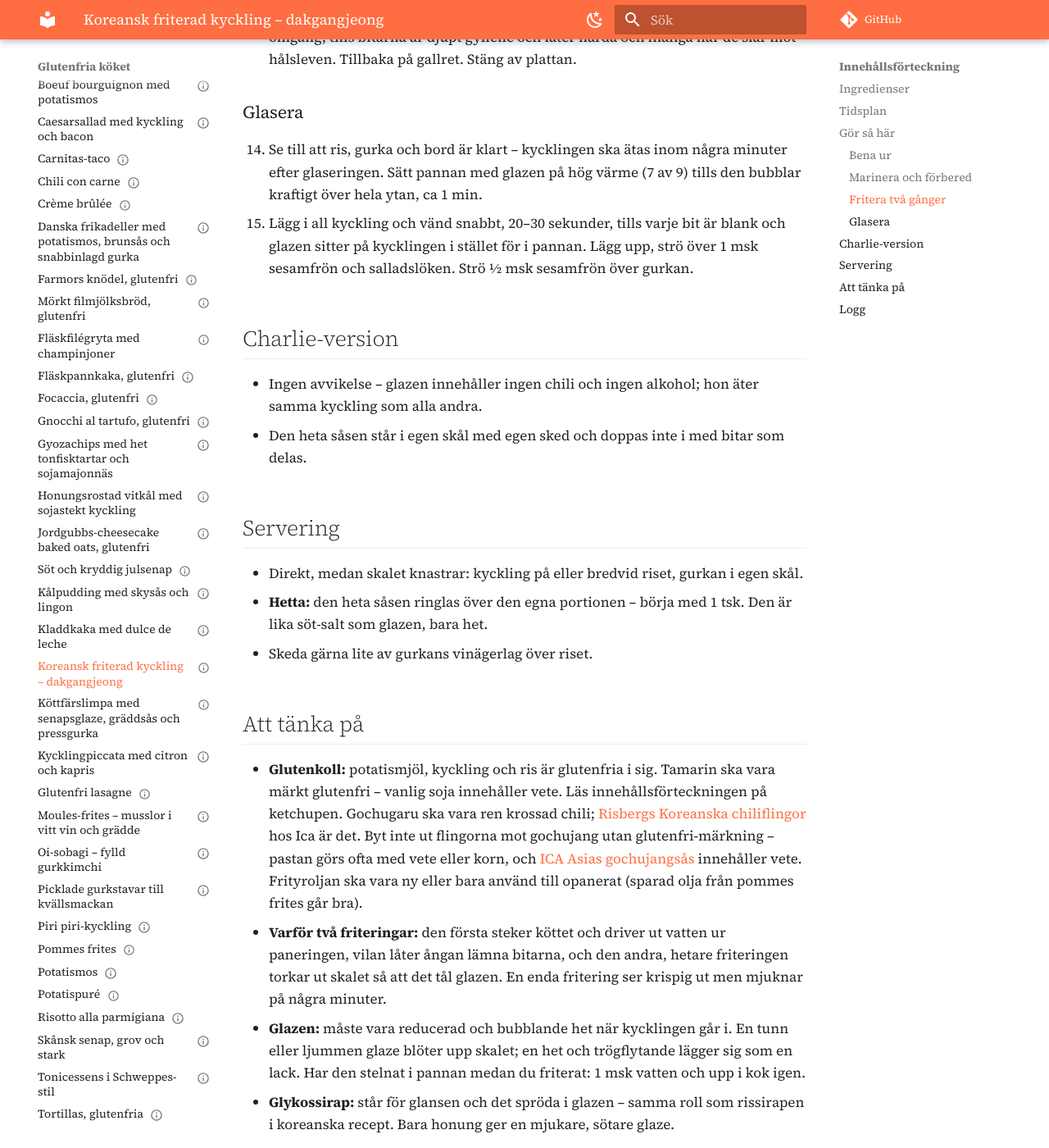
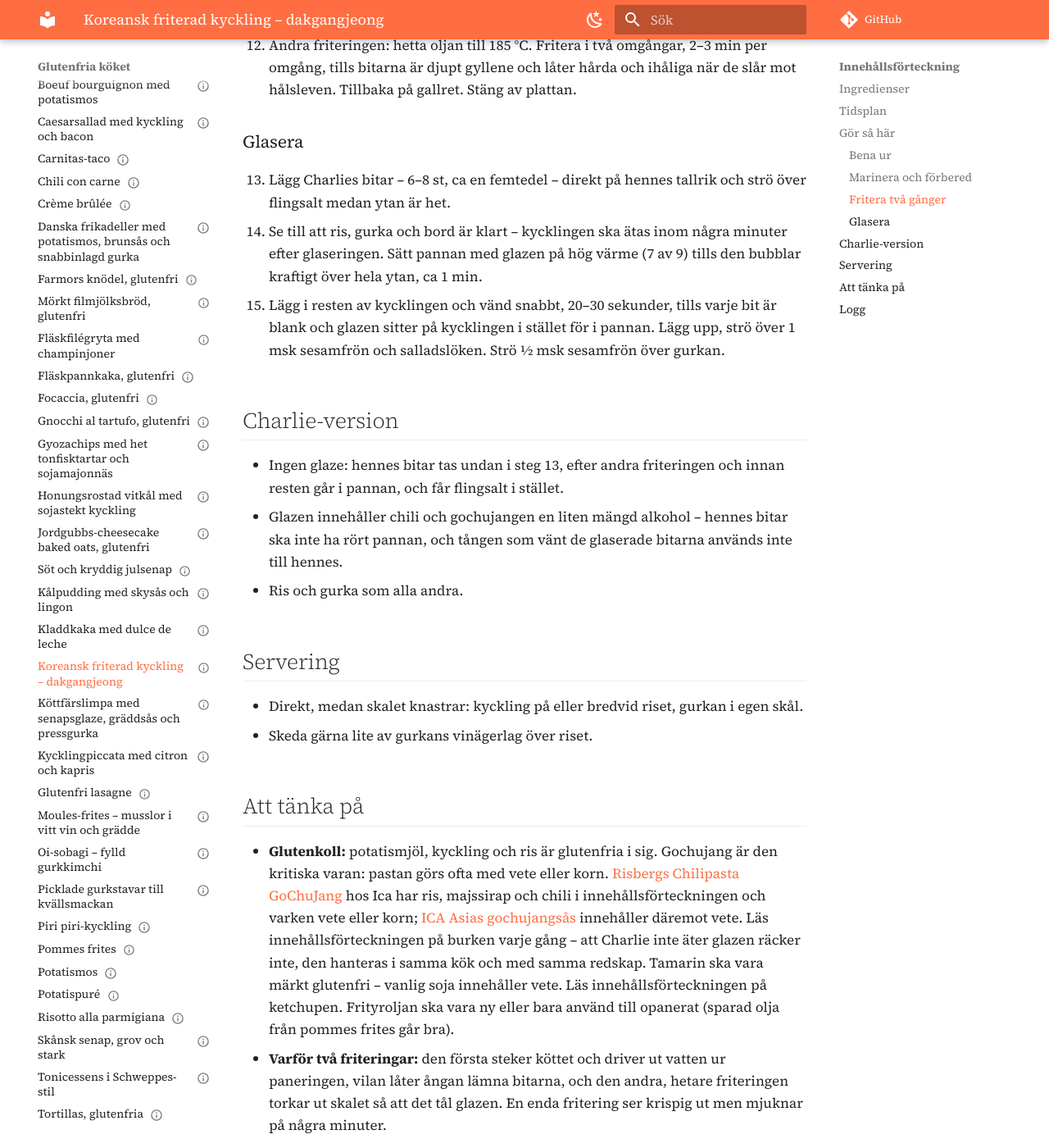
Before and after one commit to Hakan-ValidAlpha/glutenfriakocken, an MkDocs documentation site: the page built from docs/recept/koreansk-friterad-kyckling.md, in a window 1280 px wide and 1400 px high, scrolled down 3856 px. Shown: the whole window at 82% size. Built offline with MkDocs 1.6.1 and Material for MkDocs 9.7.7, drawn with Linux system fonts in a browser that asks for light colours; comment, search, counter and statistics services are not loaded; some of the changed text lies outside the part shown.

Commit message:
koreansk friterad kyckling: gochujang i glazen, Charlies bitar oglaserade
Co-Authored-By: Claude Fable 5.2 <noreply@anthropic.com>
Claude-Session: https://claude.ai/code/session_012LLv3pepqyeL2itZVkPiPH

```diff
--- a/docs/recept/koreansk-friterad-kyckling.md
+++ b/docs/recept/koreansk-friterad-kyckling.md
@@ -8,14 +8,14 @@ status: ny
 senast_lagad: null
 betyg: null
 charlie_ok: null
-tags: [kyckling, fritering, koreanskt, glaze, ris]
+tags: [kyckling, fritering, koreanskt, glaze, chili, ris]
 ---
 
 # Koreansk friterad kyckling – dakgangjeong
 
 **4 portioner · ca 75 min (varav 20 min urbening) · glutenfri**
 
-Urbenade kycklingklubbor i bitar, vända i potatismjöl och friterade två gånger – först genomstekta i 170 °C, sedan glashårda i 185 °C – och till sist vända i en blank, söt-salt glaze av tamari, vitlök, ingefära och vinäger. Potatismjöl är den koreanska standardpaneringen och gör rätten glutenfri utan omvägar. Glazen är helt utan chili; hettan står i en egen skål på bordet. Till det jasminris och en snabb vinägergurka som skär igenom det feta och söta.
+Urbenade kycklingklubbor i bitar, vända i potatismjöl och friterade två gånger – först genomstekta i 170 °C, sedan glashårda i 185 °C – och till sist vända i en blank, söt-salt och lagom het yangnyeom-glaze av gochujang, ketchup, tamari, vitlök och vinäger. Potatismjöl är den koreanska standardpaneringen och gör rätten glutenfri utan omvägar. Charlies bitar tas undan före glaseringen och äts naturella med flingsalt. Till det jasminris och en snabb vinägergurka som skär igenom det feta och söta.
 
 ## Ingredienser
 
@@ -36,18 +36,13 @@ Urbenade kycklingklubbor i bitar, vända i potatismjöl och friterade två gång
 |---:|---|
 | 1 msk | rapsolja |
 | 3 st | vitlöksklyftor, finhackade |
-| 3 msk | tamari (glutenfri soja) |
-| 4 msk | glykossirap |
-| 2 msk | honung |
+| 2 msk | gochujang (koreansk chilipasta utan vete och korn – se Glutenkoll) |
 | 2 msk | ketchup |
+| 2 msk | tamari (glutenfri soja) |
+| 3 msk | glykossirap |
+| 1 msk | honung |
 | 4 msk | risvinäger (2 msk i glazen, 2 msk till gurkan; vitvinsvinäger går också) |
 | 1 tsk | rostad sesamolja |
-
-**Het sås till bordet** (görs på 2 msk av glazen)
-
-| Mängd | Ingrediens |
-|---:|---|
-| 2 tsk | gochugaru (koreanska chiliflingor) |
 
 **Ris och gurka**
 
@@ -59,15 +54,21 @@ Urbenade kycklingklubbor i bitar, vända i potatismjöl och friterade två gång
 | 1½ msk | sesamfrön (1 msk över kycklingen, ½ msk över gurkan) |
 | 2 st | salladslökar, tunt skivade |
 
+**Till Charlie**
+
+| Mängd | Ingrediens |
+|---:|---|
+| | flingsalt |
+
 ## Tidsplan
 
 | Tid | Moment |
 |---|---|
 | T−75 min | Bena ur och skär kycklingen, steg 1–2. |
-| T−55 min | Marinera, steg 3. Under tiden: gurka, glaze och het sås, steg 4–7. |
-| T−35 min | Panera, steg 8. Oljan på, steg 9. Riset på, steg 10. |
-| T−25 min | Första friteringen i tre omgångar, steg 11–12. |
-| T−10 min | Andra friteringen i två omgångar, steg 13. |
+| T−55 min | Marinera, steg 3. Under tiden: gurka och glaze, steg 4–6. |
+| T−35 min | Panera, steg 7. Oljan på, steg 8. Riset på, steg 9. |
+| T−25 min | Första friteringen i tre omgångar, steg 10–11. |
+| T−10 min | Andra friteringen i två omgångar, steg 12. Charlies bitar undan, steg 13. |
 | T−2 min | Glazen kokas upp, kycklingen vänds i, steg 14–15. |
 
 ## Gör så här
@@ -82,46 +83,47 @@ Urbenade kycklingklubbor i bitar, vända i potatismjöl och friterade två gång
 3. Blanda kycklingen i en bunke med 7 g salt, vitpepparn och 1 msk riven ingefära. Massera in och låt stå 20 min i rumstemperatur.
 4. Gurkan: skiva gurkan tunt, ca 2 mm. Blanda med ½ tsk salt, sockret och 2 msk risvinäger. Ställ kallt; rör om någon gång.
 5. Glazen: värm 1 msk rapsolja i 28 cm-pannan på medelvärme (5 av 9). Fräs vitlöken och 1 msk ingefära ca 1 min, tills det doftar och vitlöken precis börjar ta färg – inte brun.
-6. Tillsätt tamari, glykossirap, honung, ketchup och 2 msk risvinäger. Låt koka 2–3 min under omrörning, tills bubblorna är stora och långsamma och glazen täcker baksidan av en sked. Dra av från värmen och rör ner sesamoljan. Smaka: tydligt söt-salt med syra i eftersmaken.
-7. Het sås: ta undan 2 msk av den varma glazen i en liten skål och rör ner gochugarun. Låt stå – flingorna sväller. Resten av glazen står kvar i pannan.
-8. Strö potatismjölet över kycklingen i bunken och vänd runt med händerna tills varje bit är helt täckt, även i skinnvecken. Tryck fast mjölet. Låt stå 5–10 min: ytan ska gå från dammig till fuktig och fläckig. Vänd bitarna en sista gång i mjölet som ligger kvar i bunken precis innan de går i oljan, och skaka av överskottet.
+6. Tillsätt gochujang, ketchup, tamari, glykossirap, honung och 2 msk risvinäger. Rör tills gochujangen har löst sig och låt koka 2–3 min på svag värme (3 av 9) under omrörning, tills bubblorna är stora och långsamma och glazen täcker baksidan av en sked. Dra av från värmen och rör ner sesamoljan. Smaka: söt-salt först, sedan syra och en värme som kommer efter några sekunder. Glazen står kvar i pannan.
+7. Strö potatismjölet över kycklingen i bunken och vänd runt med händerna tills varje bit är helt täckt, även i skinnvecken. Tryck fast mjölet. Låt stå 5–10 min: ytan ska gå från dammig till fuktig och fläckig. Vänd bitarna en sista gång i mjölet som ligger kvar i bunken precis innan de går i oljan, och skaka av överskottet.
 
 ### Fritera två gånger
 
-9. Häll 1½ l rapsolja i gjutjärnsgrytan (24 cm) – högst halvvägs upp. Värm till 170 °C, mät med Thermapen. Ställ ett galler på en plåt bredvid spisen.
-10. Riset: skölj riset i kallt vatten tills vattnet är nästan klart och låt rinna av. Koka upp med 4 dl vatten, sänk till lägsta värme och koka under lock 12 min. Dra av och låt stå med locket på minst 10 min – det håller värmen i en halvtimme.
-11. Första friteringen: lägg i en tredjedel av bitarna, en i taget så att de inte klibbar ihop, och rör isär dem efter 30 sekunder. Temperaturen faller 15–25 °C; håll full värme tills den är tillbaka runt 165–170 °C. Fritera 4–5 min, tills skalet är fast och blekt gyllene. Kontrollera den tjockaste biten: minst 75 °C i kärnan.
-12. Lyft upp på gallret. Låt oljan gå tillbaka till 170 °C och ta nästa omgång. Bitarna ska vila minst 5 min efter första friteringen – ångan som lämnar dem nu är det som annars mjukar upp skalet.
-13. Andra friteringen: hetta oljan till 185 °C. Fritera i två omgångar, 2–3 min per omgång, tills bitarna är djupt gyllene och låter hårda och ihåliga när de slår mot hålsleven. Tillbaka på gallret. Stäng av plattan.
+8. Häll 1½ l rapsolja i gjutjärnsgrytan (24 cm) – högst halvvägs upp. Värm till 170 °C, mät med Thermapen. Ställ ett galler på en plåt bredvid spisen.
+9. Riset: skölj riset i kallt vatten tills vattnet är nästan klart och låt rinna av. Koka upp med 4 dl vatten, sänk till lägsta värme och koka under lock 12 min. Dra av och låt stå med locket på minst 10 min – det håller värmen i en halvtimme.
+10. Första friteringen: lägg i en tredjedel av bitarna, en i taget så att de inte klibbar ihop, och rör isär dem efter 30 sekunder. Temperaturen faller 15–25 °C; håll full värme tills den är tillbaka runt 165–170 °C. Fritera 4–5 min, tills skalet är fast och blekt gyllene. Kontrollera den tjockaste biten: minst 75 °C i kärnan.
+11. Lyft upp på gallret. Låt oljan gå tillbaka till 170 °C och ta nästa omgång. Bitarna ska vila minst 5 min efter första friteringen – ångan som lämnar dem nu är det som annars mjukar upp skalet.
+12. Andra friteringen: hetta oljan till 185 °C. Fritera i två omgångar, 2–3 min per omgång, tills bitarna är djupt gyllene och låter hårda och ihåliga när de slår mot hålsleven. Tillbaka på gallret. Stäng av plattan.
 
 ### Glasera
 
+13. Lägg Charlies bitar – 6–8 st, ca en femtedel – direkt på hennes tallrik och strö över flingsalt medan ytan är het.
 14. Se till att ris, gurka och bord är klart – kycklingen ska ätas inom några minuter efter glaseringen. Sätt pannan med glazen på hög värme (7 av 9) tills den bubblar kraftigt över hela ytan, ca 1 min.
-15. Lägg i all kyckling och vänd snabbt, 20–30 sekunder, tills varje bit är blank och glazen sitter på kycklingen i stället för i pannan. Lägg upp, strö över 1 msk sesamfrön och salladslöken. Strö ½ msk sesamfrön över gurkan.
+15. Lägg i resten av kycklingen och vänd snabbt, 20–30 sekunder, tills varje bit är blank och glazen sitter på kycklingen i stället för i pannan. Lägg upp, strö över 1 msk sesamfrön och salladslöken. Strö ½ msk sesamfrön över gurkan.
 
 ## Charlie-version
 
-- Ingen avvikelse – glazen innehåller ingen chili och ingen alkohol; hon äter samma kyckling som alla andra.
-- Den heta såsen står i egen skål med egen sked och doppas inte i med bitar som delas.
+- Ingen glaze: hennes bitar tas undan i steg 13, efter andra friteringen och innan resten går i pannan, och får flingsalt i stället.
+- Glazen innehåller chili och gochujangen en liten mängd alkohol – hennes bitar ska inte ha rört pannan, och tången som vänt de glaserade bitarna används inte till hennes.
+- Ris och gurka som alla andra.
 
 ## Servering
 
 - Direkt, medan skalet knastrar: kyckling på eller bredvid riset, gurkan i egen skål.
-- **Hetta:** den heta såsen ringlas över den egna portionen – börja med 1 tsk. Den är lika söt-salt som glazen, bara het.
 - Skeda gärna lite av gurkans vinägerlag över riset.
 
 ## Att tänka på
 
-- **Glutenkoll:** potatismjöl, kyckling och ris är glutenfria i sig. Tamarin ska vara märkt glutenfri – vanlig soja innehåller vete. Läs innehållsförteckningen på ketchupen. Gochugaru ska vara ren krossad chili; [Risbergs Koreanska chiliflingor](https://handla.ica.se/produkt/2139400) hos Ica är det. Byt inte ut flingorna mot gochujang utan glutenfri-märkning – pastan görs ofta med vete eller korn, och [ICA Asias gochujangsås](https://handla.ica.se/produkt/2148055) innehåller vete. Frityroljan ska vara ny eller bara använd till opanerat (sparad olja från pommes frites går bra).
+- **Glutenkoll:** potatismjöl, kyckling och ris är glutenfria i sig. Gochujang är den kritiska varan: pastan görs ofta med vete eller korn. [Risbergs Chilipasta GoChuJang](https://handla.ica.se/produkt/2083180) hos Ica har ris, majssirap och chili i innehållsförteckningen och varken vete eller korn; [ICA Asias gochujangsås](https://handla.ica.se/produkt/2148055) innehåller däremot vete. Läs innehållsförteckningen på burken varje gång – att Charlie inte äter glazen räcker inte, den hanteras i samma kök och med samma redskap. Tamarin ska vara märkt glutenfri – vanlig soja innehåller vete. Läs innehållsförteckningen på ketchupen. Frityroljan ska vara ny eller bara använd till opanerat (sparad olja från pommes frites går bra).
 - **Varför två friteringar:** den första steker köttet och driver ut vatten ur paneringen, vilan låter ångan lämna bitarna, och den andra, hetare friteringen torkar ut skalet så att det tål glazen. En enda fritering ser krispig ut men mjuknar på några minuter.
-- **Glazen:** måste vara reducerad och bubblande het när kycklingen går i. En tunn eller ljummen glaze blöter upp skalet; en het och trögflytande lägger sig som en lack. Har den stelnat i pannan medan du friterat: 1 msk vatten och upp i kok igen.
+- **Glazen:** måste vara reducerad och bubblande het när kycklingen går i. En tunn eller ljummen glaze blöter upp skalet; en het och trögflytande lägger sig som en lack. Har den stelnat i pannan medan du friterat: 1 msk vatten och upp i kok igen. Gochujang och ketchup bränner lätt – koka glazen på svag värme och rör hela tiden.
+- **Hettan:** 2 msk gochujang ger en tydlig men mild värme. Pastans styrka varierar mellan märken; smaka glazen i steg 6.
 - **Glykossirap:** står för glansen och det spröda i glazen – samma roll som rissirapen i koreanska recept. Bara honung ger en mjukare, sötare glaze.
 - **Säkerhet:** olja högst halvvägs upp i grytan, locket inom räckhåll (lock på och plattan av om det brinner – aldrig vatten), lämna aldrig grytan. Låt oljan svalna helt innan den hälls upp.
 - **Utrustning:** gjutjärnsgrytan (24 cm, 4,2 l), Thermapen och 28 cm-pannan till glazen. Hålslev och galler antas finnas. Glaskeramikhällen behöver 1–2 min för att hämta upp temperaturen mellan omgångarna.
-- **Skalning:** räkna 1 % salt på det urbenade köttets vikt och ca 2,5 dl potatismjöl per kg kött. Mer kyckling = fler omgångar, inte större – över 250 g råa bitar per omgång i första friteringen sjunker oljan för mycket. Glazen räcker till upp emot 900 g kött.
+- **Skalning:** räkna 1 % salt på det urbenade köttets vikt och ca 2,5 dl potatismjöl per kg kött. Mer kyckling = fler omgångar, inte större – över 250 g råa bitar per omgång i första friteringen sjunker oljan för mycket. Glazen räcker till upp emot 800 g kött.
 - **Rester:** kall kyckling värms på galler i ugnen, 200 °C varmluft i 8–10 min. Den blir god men inte lika knaprig. Oljan silas och sparas, men används sedan bara till sådant som får innehålla potatismjöl.
-- **Källa:** panering och dubbelfritering efter [Maangchis benfria dakgangjeong](https://www.maangchi.com/recipe/boneless-dakgangjeong), med hetare andra fritering. Glazen är en egen sammanställning: tamari i stället för soja, ketchup och mer vinäger, chilin flyttad till bordet.
+- **Källa:** panering och dubbelfritering efter [Maangchis benfria dakgangjeong](https://www.maangchi.com/recipe/boneless-dakgangjeong), med hetare andra fritering. Glazen är en egen sammanställning i yangnyeom-stil – gochujang, ketchup, sirap och vinäger – med tamari i stället för soja och mer syra än brukligt.
 
 ## Logg
 
-*Ingen lagning loggad ännu.* Notera vid första lagningen: hur länge skalet höll sig krispigt efter glaseringen, och om glazen var lagom söt.
+*Ingen lagning loggad ännu.* Notera vid första lagningen: hur länge skalet höll sig krispigt efter glaseringen, om glazen var lagom söt och om hettan var rätt.
```
